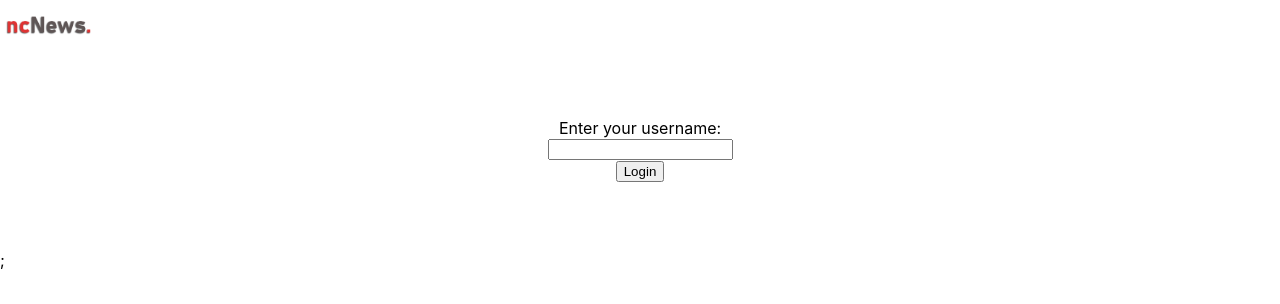
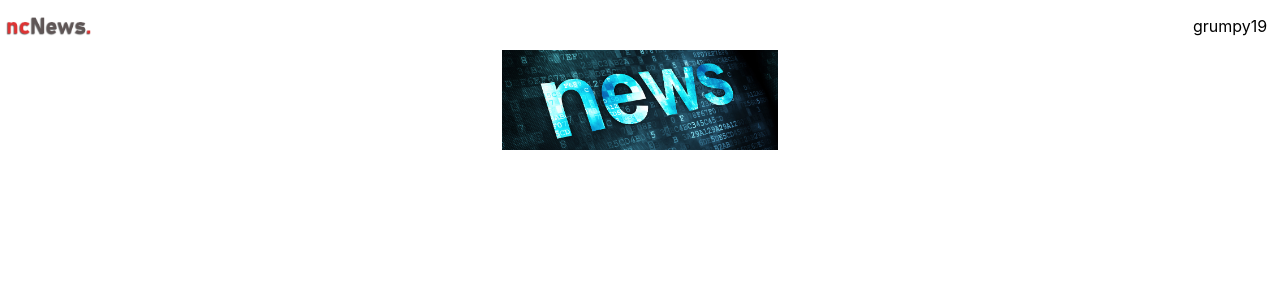
Before and after one commit to rapture7777/fe-nc-news, a React (Create React App) app in the folder Frontend/Review/fe-nc-news/: page / in a window 1280 px wide. Shown: the top 304 px of the page. Built offline with nearby package versions, Linux system fonts and the light colour scheme.

Commit message:
Completed carousel placeholder

```diff
--- a/Frontend/Review/fe-nc-news/src/App.js
+++ b/Frontend/Review/fe-nc-news/src/App.js
@@ -3,11 +3,12 @@ import './css/App.css';
 import { Router } from '@reach/router';
 import Login from './components/Login';
 import TopBar from './components/TopBar';
+import Carousel from './components/Carousel';
 
 class App extends Component {
   state = {
-    username: '',
-    loggedIn: false
+    username: 'grumpy19',
+    loggedIn: true
   };
 
   loginSuccessful = username => {
@@ -22,9 +23,10 @@ class App extends Component {
         {!loggedIn ? (
           <Login className="TopWindow" loginSuccessful={this.loginSuccessful} />
         ) : (
-          <h1>Welcome to NC News!</h1>
+          <Router>
+            <Carousel path="/" className="TopWindow" />
+          </Router>
         )}
-        ;
       </main>
     );
   }
--- a/Frontend/Review/fe-nc-news/src/components/Carousel.jsx
+++ b/Frontend/Review/fe-nc-news/src/components/Carousel.jsx
@@ -1 +1,16 @@
 import '../css/Carousel.css';
+import news from '../img/news.jpg';
+
+import React, { Component } from 'react';
+
+class Carousel extends Component {
+  render() {
+    return (
+      <section className="Carousel">
+        <img src={news} alt="news" />
+      </section>
+    );
+  }
+}
+
+export default Carousel;
--- a/Frontend/Review/fe-nc-news/src/css/Carousel.css
+++ b/Frontend/Review/fe-nc-news/src/css/Carousel.css
@@ -0,0 +1,12 @@
+.Carousel {
+  display: flex;
+  flex-direction: column;
+  justify-content: center;
+  align-content: center;
+}
+
+.Carousel img {
+  align-content: center;
+  align-self: center;
+  max-height: 100px;
+}
--- a/Frontend/Review/fe-nc-news/src/css/Login.css
+++ b/Frontend/Review/fe-nc-news/src/css/Login.css
@@ -5,19 +5,19 @@
   align-content: center;
 }
 
-label {
+.Login label {
   align-self: center;
 }
 
-p {
+.Login p {
   text-align: center;
   margin: 0 0 0 0;
 }
 
-input {
+.Login input {
   align-items: center;
 }
 
-h3 {
+.Login h3 {
   text-align: center;
 }
--- a/Frontend/Review/fe-nc-news/src/css/TopBar.css
+++ b/Frontend/Review/fe-nc-news/src/css/TopBar.css
@@ -12,7 +12,7 @@
   align-content: center;
 }
 
-img {
+.TopBar img {
   align-self: center;
   max-height: 25px;
 }
```
Also changed, not shown: Frontend/Review/fe-nc-news/src/img/news.jpg (added).
